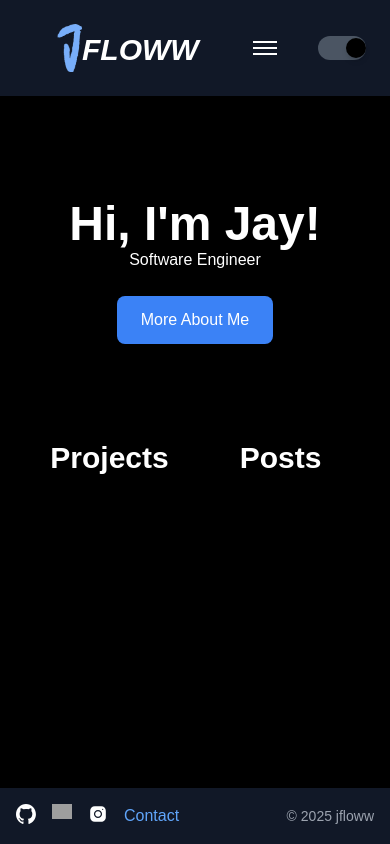
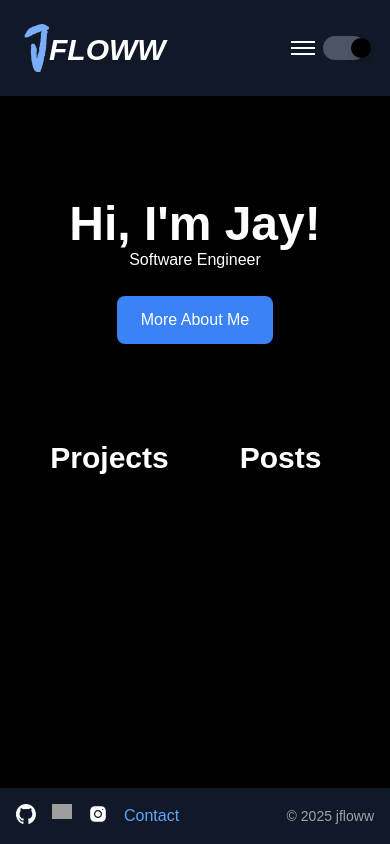
Before and after one commit to jfloww/jfloww-portfolio, a Next.js app: page / in a window 390 px wide. Built offline with nearby package versions, Linux system fonts and the light colour scheme; grey boxes are pictures that could not be loaded.

Commit message:
fix: header menu for mobile is udpated

```diff
--- a/app/components/templates/MainHeader.tsx
+++ b/app/components/templates/MainHeader.tsx
@@ -11,7 +11,12 @@ export default function Header({ mobile }: { mobile: boolean }) {
 
   return (
     <header className="w-full h-24 bg-white dark:bg-gray-900 text-black dark:text-white flex items-center justify-between px-6 shadow-md">
-      <div className="text-xl font-bold m-auto w-2/3 flex justify-between">
+      <div
+        className={clsx(
+          "text-xl font-bold m-auto flex justify-between",
+          mobile ? "w-full" : "w-2/3"
+        )}
+      >
         <div className="flex items-center">
           <Link href="/" className="header-button text-3xl flex">
             <Image src="/icons/jfloww.png" width={25} height={20} alt="J" />
```
